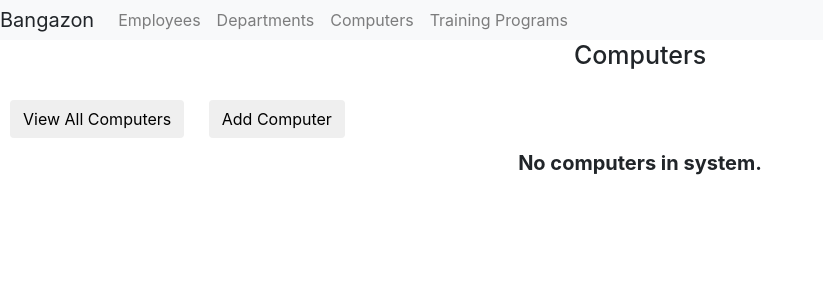
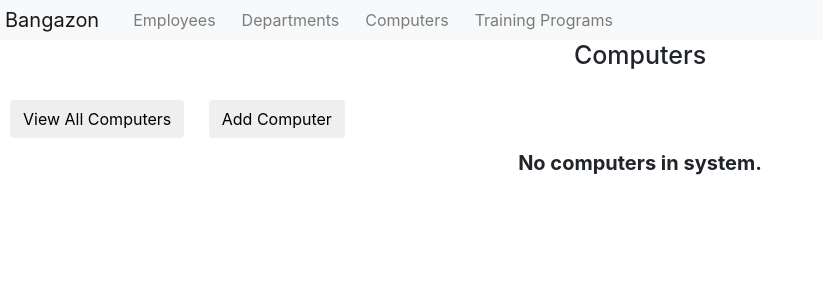
Before and after one commit to garrulous-gobies/Bangazon_1, a Django app: page /Bangazon/Computers in a window 1280 px wide. Shown: the top 300 px of the page, without its empty margins (0-823 px from the left). Run offline with Django 3.2, Linux system fonts and the light colour scheme; data that the repository does not hold is empty; some libraries are stand-ins or nearby versions.

Commit message:
navbar bug fixed

```diff
--- a/Bangazon/static/Bangazon/index.css
+++ b/Bangazon/static/Bangazon/index.css
@@ -61,3 +61,12 @@ a {
   font-weight: bolder;
   font-size: 20px;
 }
+.nav_flex{
+    display: flex;
+    flex-direction: row;
+    flex-wrap: wrap;
+}
+
+.nav_flex li {
+    padding: 0px 5px;
+}
--- a/Bangazon/templates/Bangazon/nav.html
+++ b/Bangazon/templates/Bangazon/nav.html
@@ -1,11 +1,10 @@
 <!-- Basic block for navbar -->
 {% block nav %}
-<nav class="=navbar navbar-expand-lg navbar-light bg-light">
+<nav class="=navbar navbar-expand-lg navbar-light bg-light nav_flex">
 
-    <div class="">
-        <ul class="navbar-nav mr-auto">
-            <li class="nav-item">
-                <a class="navbar-brand" hhref="#">Bangazon</a>
+    <ul class="navbar-nav nav_flex">
+        <li>
+            <a class="navbar-brand" href="#">Bangazon</a>
         </li>
         <li class="nav-item">
             <a class="nav-link" href="{% url 'Bangazon:employees' %}">Employees</a>
```
Lines whose indentation alone changed are shown as unchanged.
